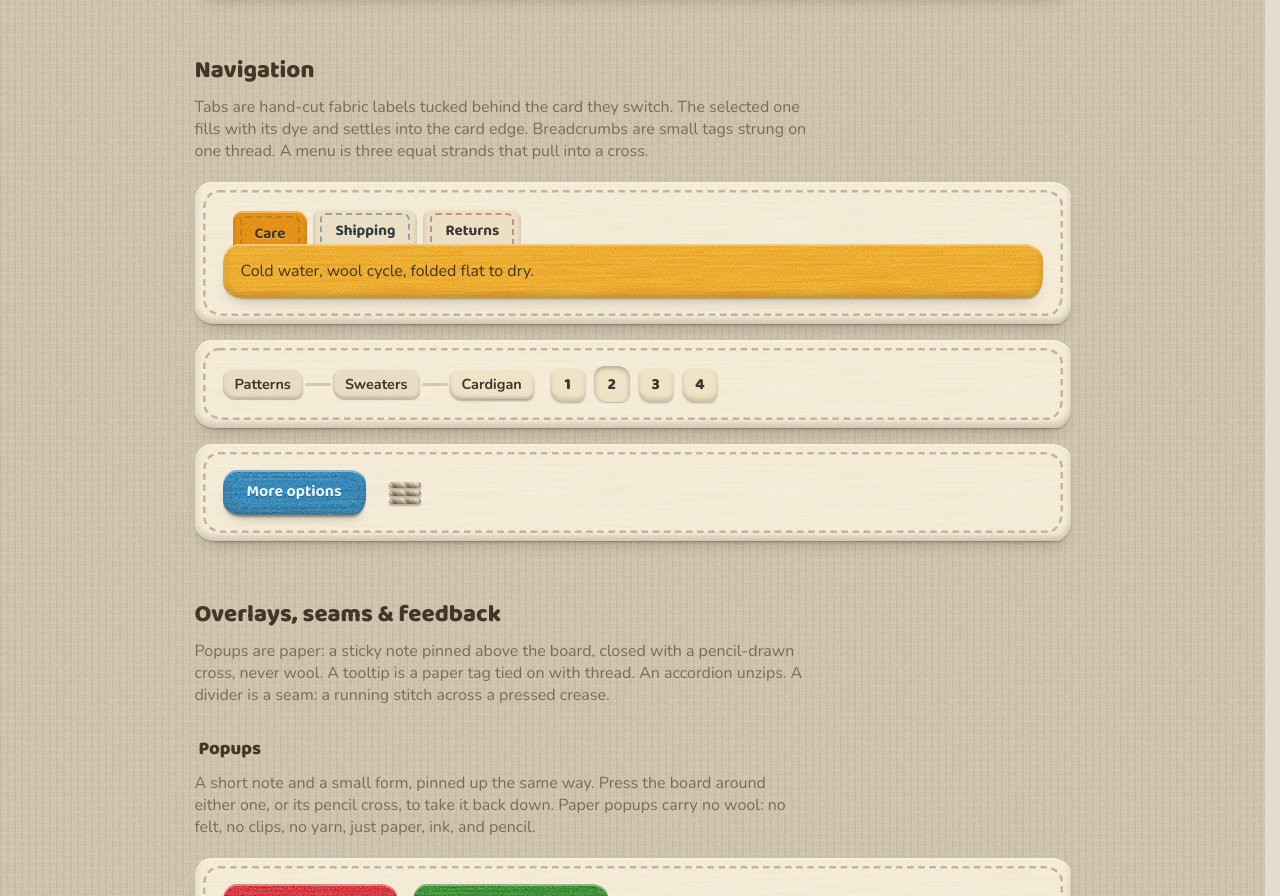
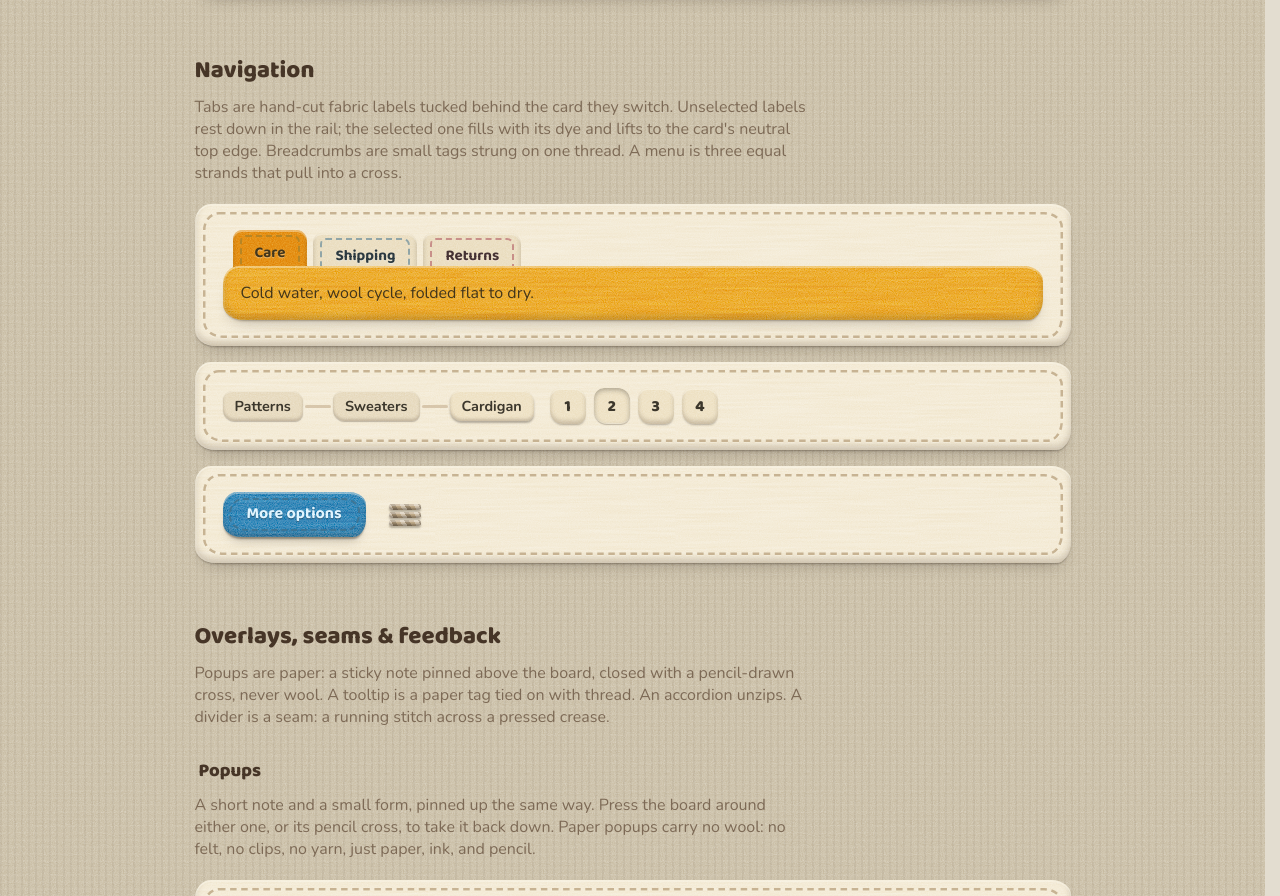
Before and after one commit to LeeorNahum/Woolwork-Web, a plain HTML site: page showcase.html in a window 1280 px wide. Shown: the part 1980-2876 px from the top of the page. Drawn offline with Linux system fonts and the light colour scheme.

Commit message:
Smooth dropdown closing and active tab lift

```diff
--- a/showcase.html
+++ b/showcase.html
@@ -150,7 +150,8 @@
   <section class="section" id="navigation">
     <h2 class="sew">Navigation</h2>
     <p class="lede sew">Tabs are hand-cut fabric labels tucked behind the card they switch.
-    The selected one fills with its dye and settles into the card edge.
+    Unselected labels rest down in the rail; the selected one fills with its dye and lifts to the
+    card's neutral top edge.
     Breadcrumbs are small tags strung on one thread. A menu is three equal strands that pull into a
     cross.</p>
     <div class="stage felt stitch sew" style="--c:var(--cream);--t:var(--thread-cream)">
--- a/woolwork.css
+++ b/woolwork.css
@@ -463,7 +463,7 @@ select.pocket:focus{box-shadow:inset 0 1px 0 rgba(255,255,255,.8),inset 0 -1px 0
    one properly sized paper sheet, sized and aligned like the pocket inputs
    beside it, whose choices unfold directly from its own bottom edge. */
 .select-slot{position:relative;width:100%;min-width:0;isolation:isolate}
-.select-slot[data-open="true"]{z-index:63}
+.select-slot[data-open="true"],.select-slot[data-closing="true"]{z-index:63}
 .select-slot select.pocket{position:absolute;inset:0;width:100%;height:100%;opacity:0;pointer-events:none}
 .paper-choice{position:relative;z-index:2;display:flex;align-items:center;justify-content:space-between;gap:12px;
   width:100%;box-sizing:border-box;min-height:48px;padding:13px 16px;border:0;cursor:pointer;text-align:left;color:var(--ink);
@@ -495,13 +495,15 @@ select.pocket:focus{box-shadow:inset 0 1px 0 rgba(255,255,255,.8),inset 0 -1px 0
      fully invisible (never a visible foreshortened sliver) until its own
      turn to move, and fades out again well before its fold finishes closing,
      so nothing lingers on screen after the motion has visually settled. */
-  transition:transform .42s var(--spring) var(--fold-close-delay),opacity .22s ease var(--fold-close-delay)}
+  transition:transform .42s var(--spring) var(--fold-close-delay),
+    opacity .18s ease calc(var(--fold-close-delay) + 240ms)}
 .paper-option:nth-child(odd){background-image:linear-gradient(174deg,rgba(255,255,255,.66) 0 47%,rgba(122,92,73,.12) 52% 100%),
   repeating-linear-gradient(0deg,rgba(122,92,73,.035) 0 1px,transparent 1px 4px)}
 .paper-option:nth-child(even){background-image:linear-gradient(186deg,rgba(122,92,73,.11) 0 48%,rgba(255,255,255,.62) 53% 100%),
   repeating-linear-gradient(0deg,rgba(122,92,73,.035) 0 1px,transparent 1px 4px)}
 .select-slot[data-open="true"] .paper-option{transform:translateY(0) rotateX(0);opacity:1;transition-delay:var(--fold-delay)}
-.paper-option-label{display:block;opacity:0;transition:opacity .1s ease var(--fold-close-delay)}
+.paper-option-label{display:block;opacity:0;
+  transition:opacity .14s ease calc(var(--fold-close-delay) + 220ms)}
 .select-slot[data-open="true"] .paper-option-label{opacity:1;transition-delay:calc(var(--fold-delay) + 150ms)}
 .paper-option[aria-selected="true"]{font-weight:800}
 .paper-option[data-active="true"],.paper-option:hover{background-color:color-mix(in srgb,var(--paper) 92%,var(--sky));
@@ -513,7 +515,7 @@ textarea.pocket{min-height:96px;resize:vertical;font:inherit}
   overflow-x:auto;overflow-y:hidden;scrollbar-width:none}
 .tabs::-webkit-scrollbar{display:none}
 .tabs>button{border:0;cursor:pointer;color:var(--ink);font:700 .95rem var(--font-display);
-  position:relative;z-index:1;isolation:isolate;flex:0 0 auto;padding:11px clamp(10px,2vw,22px) 10px;translate:none;
+  position:relative;z-index:1;isolation:isolate;flex:0 0 auto;padding:11px clamp(10px,2vw,22px) 10px;translate:0 3px;
   background:transparent;
   transition:background-color .25s,box-shadow .25s,translate .35s var(--spring)}
 /* Flat geometry, not a faked 3D lean: a rotateX'd background/texture forces
@@ -528,7 +530,7 @@ textarea.pocket{min-height:96px;resize:vertical;font:inherit}
   box-shadow:inset 0 2px 0 rgba(255,252,242,.35),inset 0 -4px 5px rgba(30,18,10,.2)}
 .tabs>button::after{content:"";position:absolute;inset:5px 7px 3px;border:2px dashed var(--t,var(--thread-cream));
   border-radius:6px 7px 0 0;opacity:.52}
-.tabs>button[aria-selected="true"]{z-index:2;translate:0 3px}
+.tabs>button[aria-selected="true"]{z-index:2;translate:none}
 .tabs>button[aria-selected="true"]::before{background-color:var(--c,var(--cream));
   box-shadow:inset 0 2px 0 var(--hi),inset 0 -3px 5px var(--lo)}
 .tabs>button[aria-selected="true"]::after{opacity:.88}
--- a/woolwork.js
+++ b/woolwork.js
@@ -105,7 +105,10 @@
   function drawThread(el){
     var rec = el._wwThread; if(!rec || rec.drawn) return;
     var lead = rec.lead;
-    lead.style.transition = 'stroke-dashoffset 1.6s ease-in-out .15s';
+    /* The patch fade reaches full opacity before the thread starts. Drawing
+       through the parent's fade would make the exact same thread look pale
+       at the start and darker after settling. */
+    lead.style.transition = 'stroke-dashoffset 1.6s ease-in-out .65s';
     requestAnimationFrame(function(){ requestAnimationFrame(function(){
       lead.style.strokeDashoffset = '0';
     });});
@@ -113,7 +116,7 @@
     setTimeout(function(){
       if(rec.defs){ rec.defs.remove(); rec.defs = null; }
       rec.path.removeAttribute('mask'); rec.lead = null;
-    }, 1850);
+    }, 2350);
   }
 
   var io;
@@ -214,8 +217,8 @@
       var paperLabel = document.createElement('span'); paperLabel.className = 'paper-option-label';
       paperLabel.textContent = option.textContent; paper.appendChild(paperLabel);
       paper.dataset.value = option.value; paper.style.setProperty('--fold', String(i + 1));
-      paper.style.setProperty('--fold-delay', ((i + 1) * 45) + 'ms');
-      paper.style.setProperty('--fold-close-delay', ((select.options.length - i) * 45) + 'ms');
+      paper.style.setProperty('--fold-delay', (i * 55) + 'ms');
+      paper.style.setProperty('--fold-close-delay', ((select.options.length - 1 - i) * 55) + 'ms');
       paper.style.setProperty('--fold-angle', i % 2 ? '-82deg' : '82deg');
       paper.type = 'button';
       folds.appendChild(paper); paperOptions.push(paper);
@@ -223,13 +226,11 @@
     slot.insertBefore(trigger, select); slot.appendChild(folds);
     select.tabIndex = -1; select.setAttribute('aria-hidden','true');
 
-    /* The panel must stay visible exactly as long as the slowest fold is
-       still moving, no longer: the last option to close carries the
-       longest --fold-close-delay, plus the opacity fade duration, plus a
-       small buffer. A fixed constant either flashes the panel away mid-fold
-       (fewer options) or leaves an invisible-but-present box lingering
-       (more options); this scales with the real option count instead. */
-    slot.style.setProperty('--fold-hide-delay', (select.options.length * 45 + 260) + 'ms');
+    /* Keep both visibility and stacking height until the slowest reverse
+       fold has completed its 420ms transform. The previous opacity-based
+       duration hid the panel while that transform was still running. */
+    var foldCloseMs = Math.max(0, select.options.length - 1) * 55 + 450;
+    slot.style.setProperty('--fold-hide-delay', foldCloseMs + 'ms');
 
     var label = select.id ? document.querySelector('label[for="' + CSS.escape(select.id) + '"]') : select.closest('label');
     if(label){
@@ -254,8 +255,16 @@
       paperOptions.forEach(function(paper, n){ paper.dataset.active = n === active ? 'true' : 'false'; });
       if(paperOptions[active]) trigger.setAttribute('aria-activedescendant', paperOptions[active].id);
     }
+    var closeTimer = 0;
     function setOpen(open){
       if(trigger.disabled) open = false;
+      clearTimeout(closeTimer);
+      if(open){
+        delete slot.dataset.closing;
+      }else if(slot.dataset.open === 'true'){
+        slot.dataset.closing = 'true';
+        closeTimer = setTimeout(function(){ delete slot.dataset.closing; }, foldCloseMs);
+      }
       slot.dataset.open = open ? 'true' : 'false';
       trigger.setAttribute('aria-expanded', open ? 'true' : 'false');
       if(open) setActive(Math.max(0, select.selectedIndex));
```
Also changed, not shown: 1 other file.
